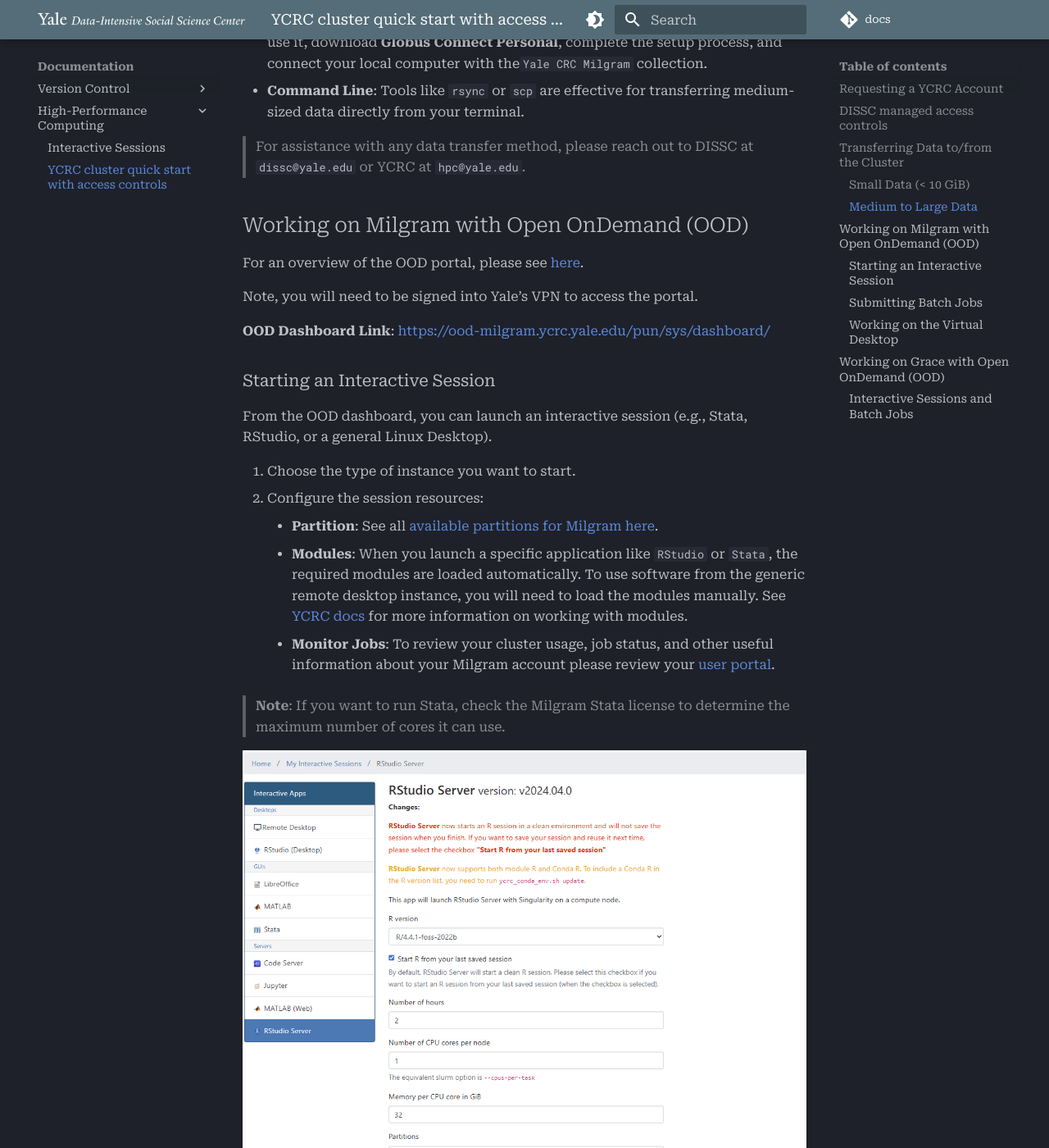
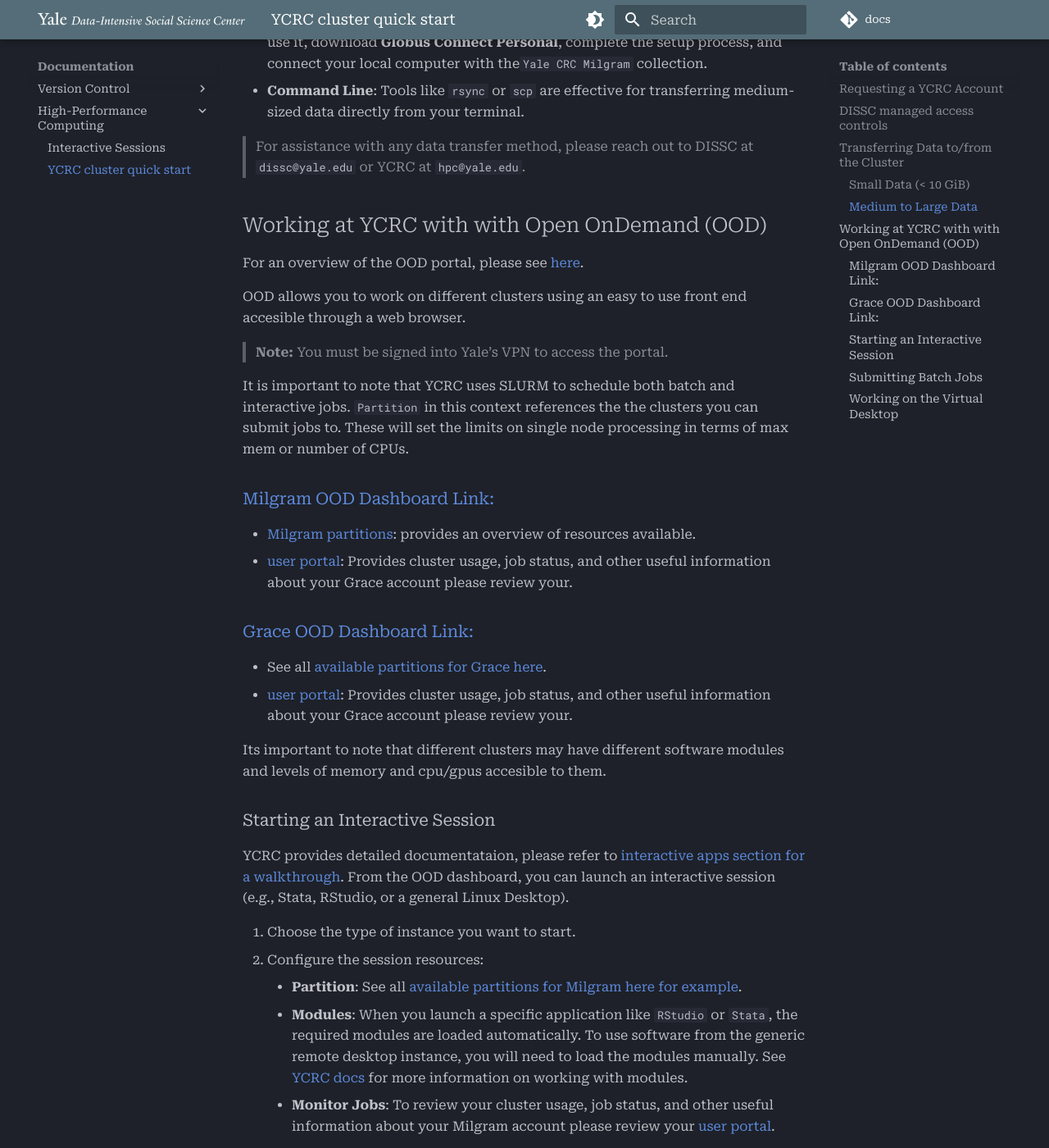
Before and after one commit to DISSC-yale/docs, an MkDocs documentation site: the page built from docs/hpc/quick_start.md, in a window 1280 px wide and 1400 px high, scrolled down 1550 px. Shown: the whole window at 82% size. Built offline with MkDocs 1.6.1 and Material for MkDocs 9.7.7, drawn with Linux system fonts in a browser that asks for light colours; comment, search, counter and statistics services are not loaded; some of the changed text lies outside the part shown.

Commit message:
Add initial project structure with Python version, main script, and project metadata
- Created .python-version file specifying Python 3.10
- Added main.py with a simple greeting function
- Introduced pyproject.toml for project configuration including name, version, and dependencies
- Updated quick_start.md to improve clarity and fix minor grammatical issues

```diff
--- a/docs/hpc/quick_start.md
+++ b/docs/hpc/quick_start.md
@@ -1,8 +1,12 @@
-# YCRC cluster quick start with access controls
+# YCRC cluster quick start
 
 This document outlines the process for setting up an account, accessing data, transferring files, and working on the Yale high-performance computing (HPC) clusters.
 
 Please review the Yale Center for Research Computing (YCRC) [policies and best practices](https://docs.ycrc.yale.edu/clusters-at-yale/access/accounts/).
+
+
+
+-
 
 ## Requesting a YCRC Account
 
@@ -10,7 +14,7 @@
 
 ## DISSC managed access controls
 
-For researchers who are working with DISSC to manage access controls this section refers to you. Please contact us if this is something your interested in and we can discuss options.
+For researchers who are working with DISSC to manage access controls please reference this section. Please contact us if this is something your interested in and we can discuss options.
 
 To grant another user access to data stored on a cluster, follow these steps:
 
@@ -19,7 +23,7 @@
 3.  Email `dissc@yale.edu` with the following information:
     * User's first and last name.
     * User's NetID, if possible (it is not strictly necessary).
-    * The dataset you want to grant them access to and any relevant information associated with the request.
+    * The dataset and path you want to grant them access to and any relevant information associated with the request.
 4.  DISSC will provide access, apply the necessary Access Control Lists (ACLs), and log the request.
 
 ## Transferring Data to/from the Cluster
@@ -40,21 +44,36 @@
 
 > For assistance with any data transfer method, please reach out to DISSC at `dissc@yale.edu` or YCRC at `hpc@yale.edu`.
 
-## Working on Milgram with Open OnDemand (OOD)
+## Working at YCRC with with Open OnDemand (OOD)
 
 For an overview of the OOD portal, please see [here](https://dissc-yale.github.io/docs/hpc/ood.html).
 
-Note, you will need to be signed into Yale’s VPN to access the portal.
+OOD allows you to work on different clusters using an easy to use front end accesible through a web browser.
 
-**OOD Dashboard Link**: [https://ood-milgram.ycrc.yale.edu/pun/sys/dashboard/](https://ood-milgram.ycrc.yale.edu/pun/sys/dashboard/)
+> **Note:** You must be signed into Yale’s VPN to access the portal.
+
+It is important to note that YCRC uses SLURM to schedule both batch and interactive jobs. `Partition` in this context references the the clusters you can submit jobs to. These will set the limits on single node processing in terms of max mem or number of CPUs.
+
+### [Milgram OOD Dashboard Link:](https://ood-milgram.ycrc.yale.edu/pun/sys/dashboard/)
+
+-  [Milgram partitions](https://docs.ycrc.yale.edu/clusters/milgram/): provides an overview of resources available.
+-  [user portal](https://ood-milgram.ycrc.yale.edu/pun/sys/ycrc_userportal): Provides cluster usage, job status, and other useful information about your Grace account please review your.
+
+### [Grace OOD Dashboard Link:](https://ood-grace.ycrc.yale.edu/pun/sys/dashboard/)
+
+- See all [available partitions for Grace here](https://docs.ycrc.yale.edu/clusters/grace/).
+- [user portal](https://ood-grace.ycrc.yale.edu/pun/sys/ycrc_userportal): Provides cluster usage, job status, and other useful information about your Grace account please review your.
+
+Its important to note that different clusters may have different software modules and levels of memory and cpu/gpus accesible to them.
 
 ### Starting an Interactive Session
 
+YCRC provides detailed documentataion, please refer to [interactive apps section for a walkthrough](https://docs.ycrc.yale.edu/clusters-at-yale/access/ood/#interactive-apps).
 From the OOD dashboard, you can launch an interactive session (e.g., Stata, RStudio, or a general Linux Desktop).
 
 1.  Choose the type of instance you want to start.
 2.  Configure the session resources:
-    * **Partition**: See all [available partitions for Milgram here](https://docs.ycrc.yale.edu/clusters/milgram/).
+    * **Partition**: See all [available partitions for Milgram here for example](https://docs.ycrc.yale.edu/clusters/milgram/).
     * **Modules**: When you launch a specific application like `RStudio` or `Stata`, the required modules are loaded automatically. To use software from the generic remote desktop instance, you will need to load the modules manually. See [YCRC docs](https://docs.ycrc.yale.edu/applications/modules/) for more information on working with modules.
     * **Monitor Jobs**: To review your cluster usage, job status, and other useful information about your Milgram account please review your [user portal](https://ood-milgram.ycrc.yale.edu/pun/sys/ycrc_userportal/).
 
@@ -71,18 +90,3 @@
 ### Working on the Virtual Desktop
 
 DISSC is developing simple shortcuts for launching applications like LibreOffice (for Word/Excel documents), RStudio, and Stata directly from the virtual desktop. We will work with you to set this up and update this documentation accordingly.
-
-## Working on Grace with Open OnDemand (OOD)
-
-Working on the Grace cluster is similar to working on Milgram (see section above) with some exceptions.
-
-Note, you will need to be signed into Yale’s VPN to access the portal if you are working off-campus.
-
-**OOD Dashboard Link**: [https://ood-grace.ycrc.yale.edu/pun/sys/dashboard](https://ood-grace.ycrc.yale.edu/pun/sys/dashboard)
-
-### Interactive Sessions and Batch Jobs
-
-The process is similar to working in Milgram with a few notable exceptions:
-
-* See all [available partitions for Grace here](https://docs.ycrc.yale.edu/clusters/grace/).
-* To review your cluster usage, job status, and other useful information about your Grace account please review your [user portal](https://ood-grace.ycrc.yale.edu/pun/sys/ycrc_userportal).
--- /dev/null
+++ b/main.py
@@ -0,0 +1,6 @@
+def main():
+    print("Hello from docs!")
+
+
+if __name__ == "__main__":
+    main()
```
Also changed, not shown: pyproject.toml (added, +7 -0 lines), 1 other file.
